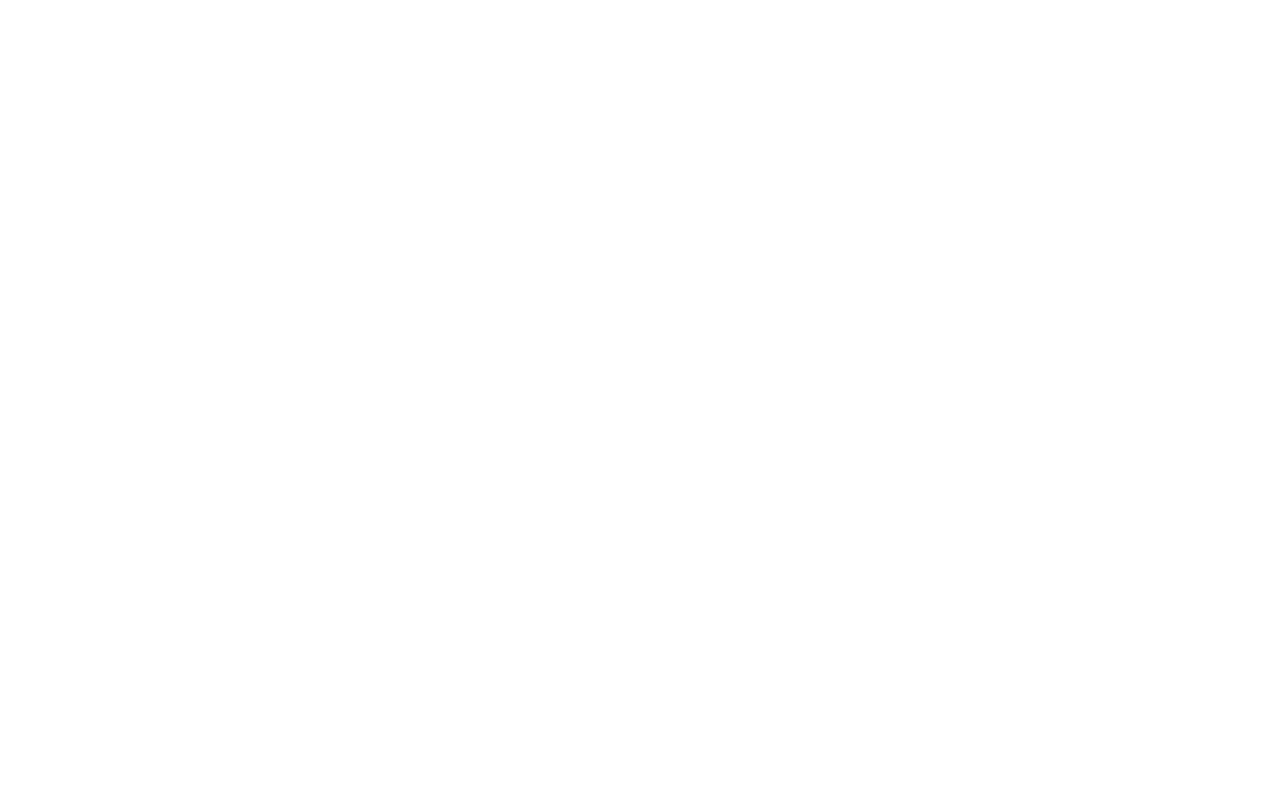
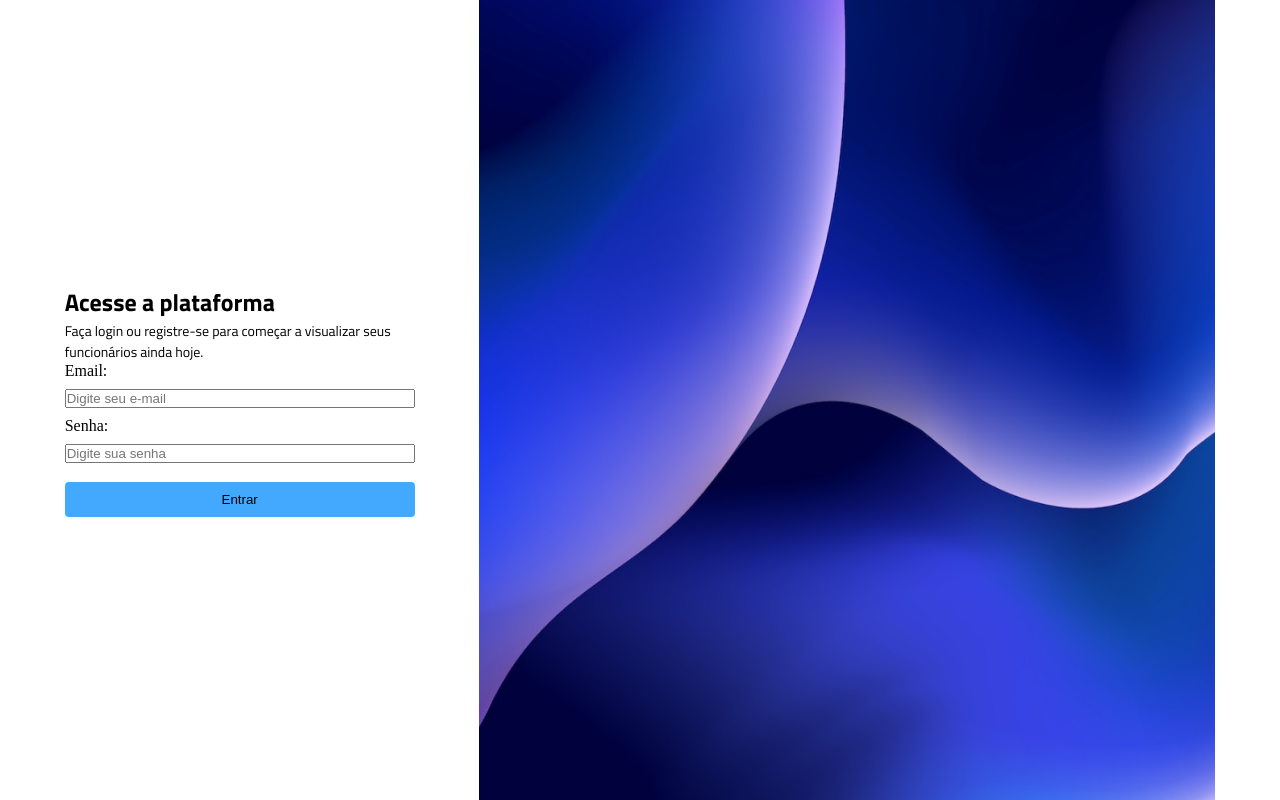
Before and after one commit to vascsx/registro_frontend, an Angular app: page /login in a window 1280 px wide. Before the commit this address led to /. Built offline with nearby package versions, Linux system fonts and the light colour scheme.

Commit message:
feat: create initial structure html from page login

```diff
--- a/src/app/pages/home/home.component.html
+++ b/src/app/pages/home/home.component.html
@@ -1,12 +1,12 @@
 <div class="funcionario-box">
-    <h4>List Employees</h4>
-    <button routerLink="cadastro">Add Employees</button>
+    <!-- <h4>Cadastrar novo funcionário</h4> -->
+    <button routerLink="cadastro">Cadastrar novo funcionário</button>
 
-    <div class="input-box">
-        <label>Procurar: </label>
-        <input type="text" placeholder="Qual registro está buscando?">
-    </div>
-</div>
+</div><!--funcionario-box-->
+<div class="input-box">
+    <label>Procurar: </label>
+    <input type="text" placeholder="Qual registro está buscando?">
+</div><!--input-box-->
 
 <table class="table">
     <thead>
@@ -36,10 +36,10 @@
                 <button routerLink="/editar/{{funcionario.id}}">Editar</button>
             </td>
             <td>
-                <button>Detalhes</button>
+                <button routerLink="/detalhes/{{funcionario.id}}">Detalhes</button>
             </td>
             <td><button>Excluir</button></td>
 
         </tr>
     </tbody>
-</table>
+</table><!--table-->
--- a/src/app/pages/home/home.component.scss
+++ b/src/app/pages/home/home.component.scss
@@ -1,11 +1,31 @@
 .funcionario-box {
+    display: flex;
+    flex-direction: column;
+    align-items: center;
+    justify-content: center;
+    gap: 10px;
+
+    .input-box {
+        display: flex;
+        align-items: flex-start;
+        justify-content: start;
+    }
     button{
+        margin: 10px;
         border: none;
-        padding: 5px;
+        padding: 10px;
         background-color: #0084FE;
         border-radius: 4px;
+        width: 56%;
         color: white;
         font-family: "Montserrat", sans-serif;
-
+        font-weight: 600;
     }
 }
+
+.table {
+    background-color: rgb(249, 246, 246);
+    box-shadow: 0px 5px 5px 1px rgba(0,0,0,0.51);
+    -webkit-box-shadow: 0px 5px 5px 1px rgba(0,0,0,0.51);
+    -moz-box-shadow: 0px 5px 5px 1px rgba(0,0,0,0.51);
+}
--- /dev/null
+++ b/src/app/pages/login/login.component.html
@@ -0,0 +1,18 @@
+<main>
+    <div class="content">
+        <div class="text">
+            <h2>Acesse a plataforma</h2>
+            <p>
+                Faça login ou registre-se para começar a visualizar seus funcionários ainda hoje.
+            </p>
+        </div>
+        <form>
+            <label for="email">Email:</label>
+            <input type="text" placeholder="Digite seu e-mail">
+            <label for="email">Senha:</label>
+            <input type="text" placeholder="Digite sua senha">
+            <button>Entrar</button>
+        </form>
+    </div>
+    <img src="assets/images/plano.png" alt="" width="736" height="800">
+</main>
--- /dev/null
+++ b/src/app/pages/login/login.component.scss
@@ -0,0 +1,40 @@
+
+main{
+    display: flex;
+    flex-direction: row;
+    align-items: center;
+    justify-content: space-evenly;
+    form {
+        display: flex;
+        flex-direction: column;
+        gap: 9px;
+
+        button {
+            background-color:#42A9FF;
+            border: none;
+            padding: 10px;
+            border-radius: 4px;
+            text-align: center;
+            margin-top: 10px;
+        }
+    }
+
+    .text{
+        h2 {
+            font-family: "Titillium Web", sans-serif;
+
+        }
+
+        p {
+            font-family: "Titillium Web", sans-serif;
+            font-weight: 400;
+            font-size: 14px;
+        }
+    }
+
+    .content {
+        display: flex;
+        flex-direction: column;
+        max-width: 350px;
+    }
+}
--- a/src/index.html
+++ b/src/index.html
@@ -6,6 +6,9 @@
   <base href="/">
   <meta name="viewport" content="width=device-width, initial-scale=1">
   <link rel="icon" type="image/x-icon" href="favicon.ico">
+  <link rel="preconnect" href="https://fonts.googleapis.com">
+  <link rel="preconnect" href="https://fonts.gstatic.com" crossorigin>
+  <link href="https://fonts.googleapis.com/css2?family=Titillium+Web:ital,wght@0,200;0,300;0,400;0,600;0,700;0,900;1,200;1,300;1,400;1,600;1,700&display=swap" rel="stylesheet">
 
 </head>
 <body>
```
Also changed, not shown: src/app/app.routes.ts (+12 -0 lines), src/app/pages/detalhes/detalhes.component.ts (+24 -10 lines), src/app/pages/login/login.component.ts (added, +12 -0 lines), src/assets/images/plano.png (added), 1 other file (tests, documents, lock files or other folders).
